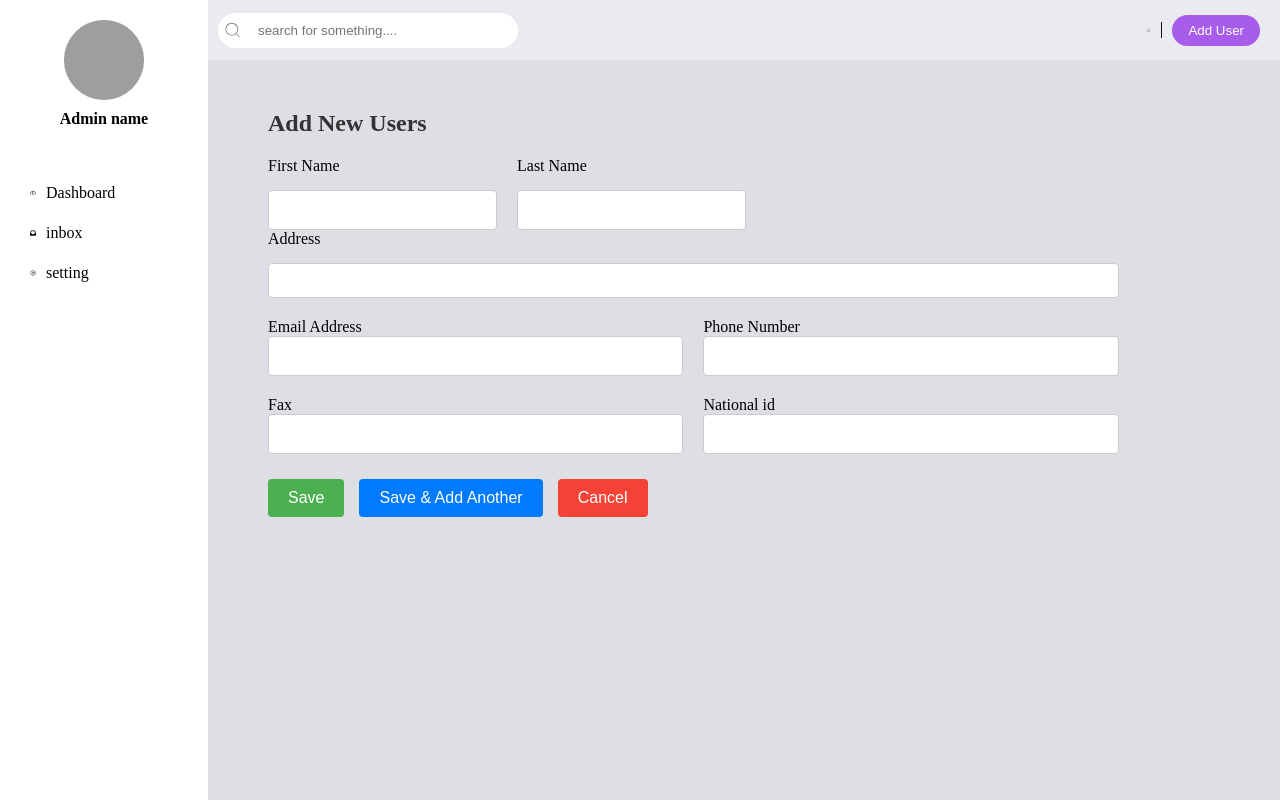
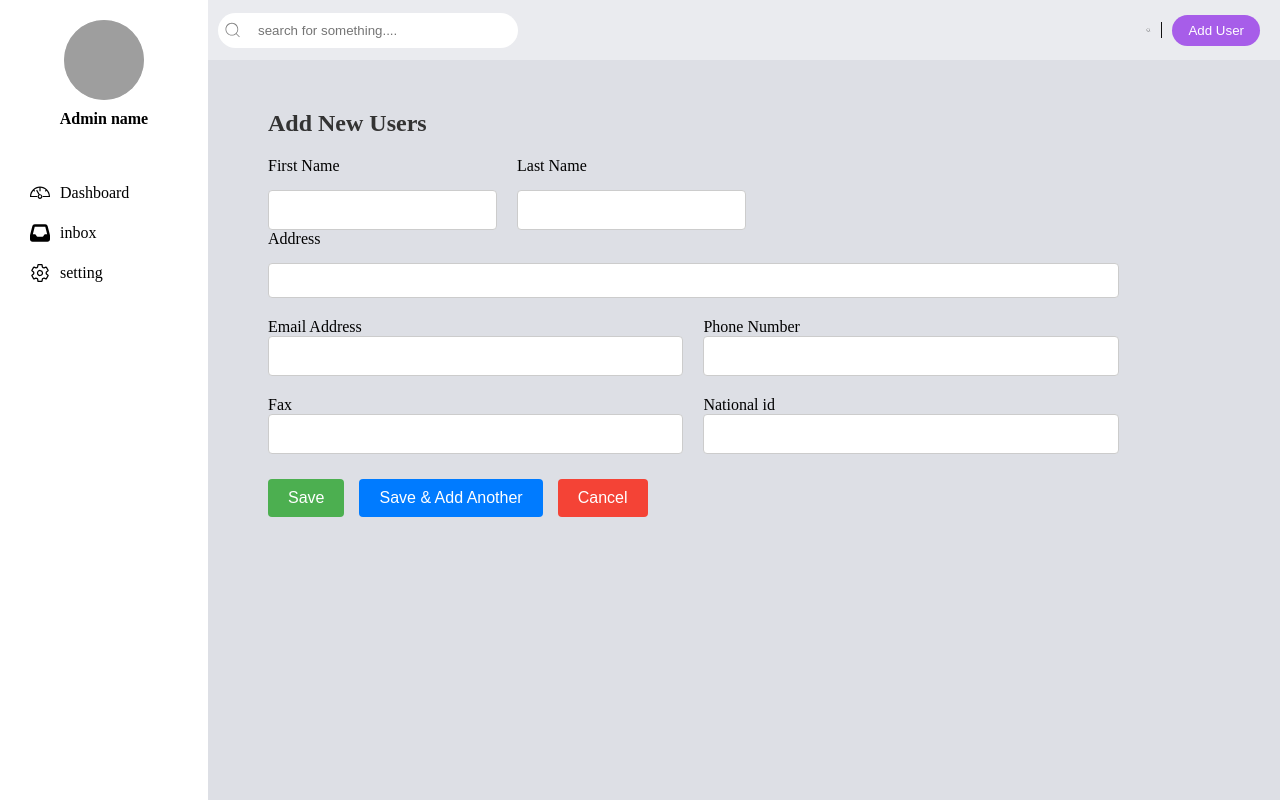
Before and after one commit to Recklesssss/Delivery_website, a React (Create React App) app in the folder frontend/: page /addUser in a window 1280 px wide. Built offline with nearby package versions, Linux system fonts and the light colour scheme; grey boxes are pictures that could not be loaded.

Commit message:
side bar to stay in the same place

```diff
--- a/frontend/src/Users/Left/Left_user.css
+++ b/frontend/src/Users/Left/Left_user.css
@@ -6,7 +6,7 @@
     flex-direction: column;
     align-items: center;
     padding-top: 20px;
-    position: fixed; /* Sidebar stays in place */
+    position: absolute; /* Sidebar stays in place */
 }
 
 .admin_profile {
@@ -55,4 +55,6 @@
 }
 .admin_icons{
     padding-right: 10px;
+    height: 30px;
+    width: 30px;
 }
```
